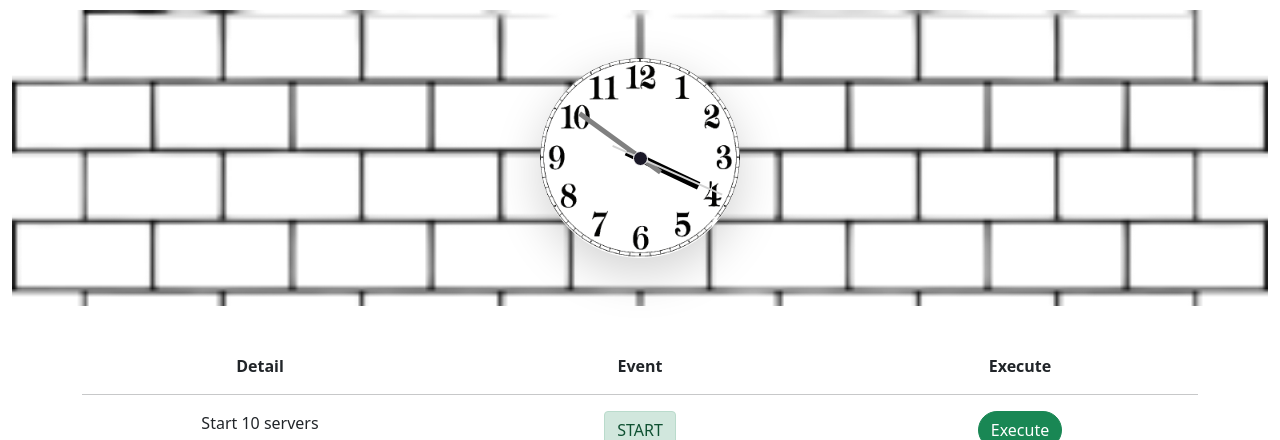
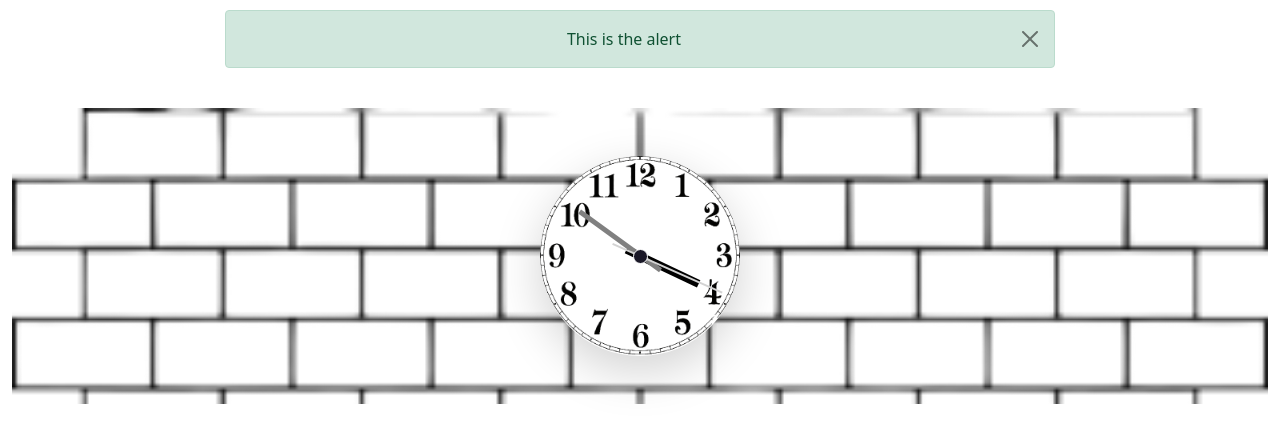
Before and after one commit to timothymadegwa/ared-interview, a Django app: page / in a window 1280 px wide. Shown: the part 86-526 px from the top of the page. Run offline with Django 3.2, Linux system fonts and the light colour scheme.

Commit message:
added alert

```diff
--- a/tracker/templates/tracker/index.html
+++ b/tracker/templates/tracker/index.html
@@ -3,6 +3,14 @@
 {% block title %} | Home {% endblock %}
 {% block content %}
 <div class="container-fluid"><br><br><br><br>
+    <div class="row justify-content-center">
+        <div class="col-md-8">
+                <div class="alert alert-success alert-dismissible text-center" >
+                    <div class="message">This is the alert</div>
+                    <button type="button" class="btn-close" data-bs-dismiss="alert" aria-label="Close"></button>
+                </div><br>
+        </div>
+    </div>
     <div class="wall p-5 text-center d-flex justify-content-center" id="wall">
         <div class="clock rounded-circle shadow-lg" id="clock" style="background-color: white;">
             <div class="hour">
```
